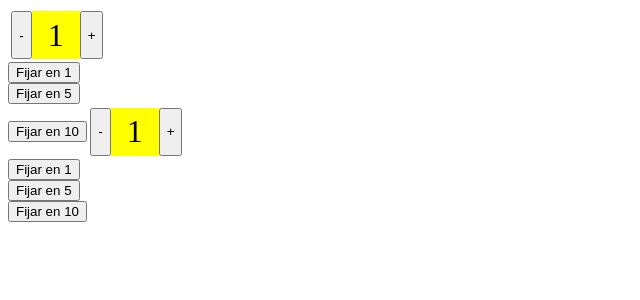
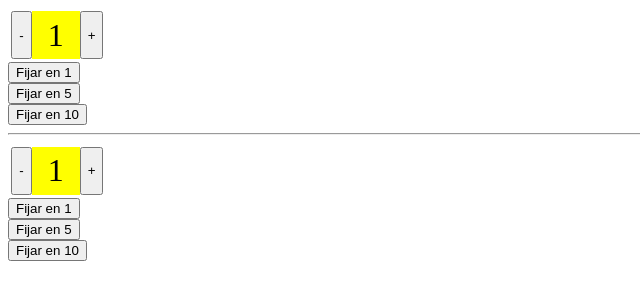
Before and after one commit to carlesnacher/cnv-ang-data-urbalab, an Angular app: page / in a window 1280 px wide. Shown: the top 300 px of the page, without its empty margins (0-640 px from the left). Built offline with nearby package versions, Linux system fonts and the light colour scheme.

Commit message:
Edit app.component.ts Add 2 selector

```diff
--- a/src/app/app.component.html
+++ b/src/app/app.component.html
@@ -9,14 +9,13 @@
 <router-outlet></router-outlet>
 
 <div>
-  <app-dado minimo="1" maximo="10" #selector1></app-dado>
-  <br>
+  <app-dado minimo="1" maximo="10" #selector1></app-dado><br>
   <button (click)="selector1.fijar(1)">Fijar en 1</button><br>
   <button (click)="selector1.fijar(5)">Fijar en 5</button><br>
   <button (click)="selector1.fijar(10)">Fijar en 10</button>
+  <hr>
+  <app-dado minimo="1" maximo="10" #selector2></app-dado><br>
 
-  <app-dado minimo="1" maximo="10" #selector2></app-dado>
-  <br>
   <button (click)="selector2.fijar(1)">Fijar en 1</button><br>
   <button (click)="selector2.fijar(5)">Fijar en 5</button><br>
   <button (click)="selector2.fijar(10)">Fijar en 10</button>
--- a/src/app/app.component.ts
+++ b/src/app/app.component.ts
@@ -1,4 +1,4 @@
-import { Component } from '@angular/core';
+import { Component, ViewChild } from '@angular/core';
 
 @Component({
   selector: 'app-root',
@@ -7,4 +7,15 @@ import { Component } from '@angular/core';
 })
 export class AppComponent {
   title = 'cnv-ang-data-urbalab';
+
+  @ViewChild('selector1') selector1: any;
+  @ViewChild('selector2') selector2: any;
+
+  fijarSelector1(valor:number) {
+    this.selector1.fijar(valor);
+  }
+
+  fijarSelector2(valor:number) {
+    this.selector2.fijar(valor);
+  }
 }
```
